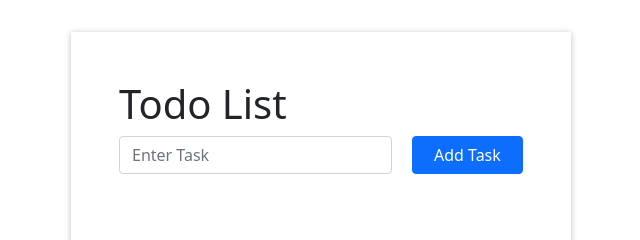
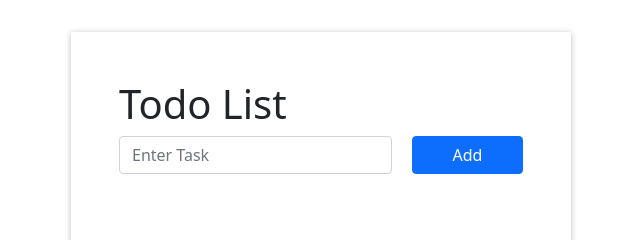
Before and after one commit to DiranDesai/Todo-Application, a plain HTML site: page index.html in a window 1280 px wide. Shown: the top 240 px of the page, 319-959 px from the left. Drawn offline with nearby package versions, Linux system fonts and the light colour scheme.

Commit message:
Update index.html

```diff
--- a/index.html
+++ b/index.html
@@ -19,7 +19,7 @@
         <form class="todo-form">
             <div class="form-group">
                 <input type="text" class="form-control task" placeholder="Enter Task">
-                <button type="submit" class="btn btn-primary">Add Task</button>
+                <button type="submit" class="btn btn-primary">Add</button>
             </div>
         </form>
 
```
